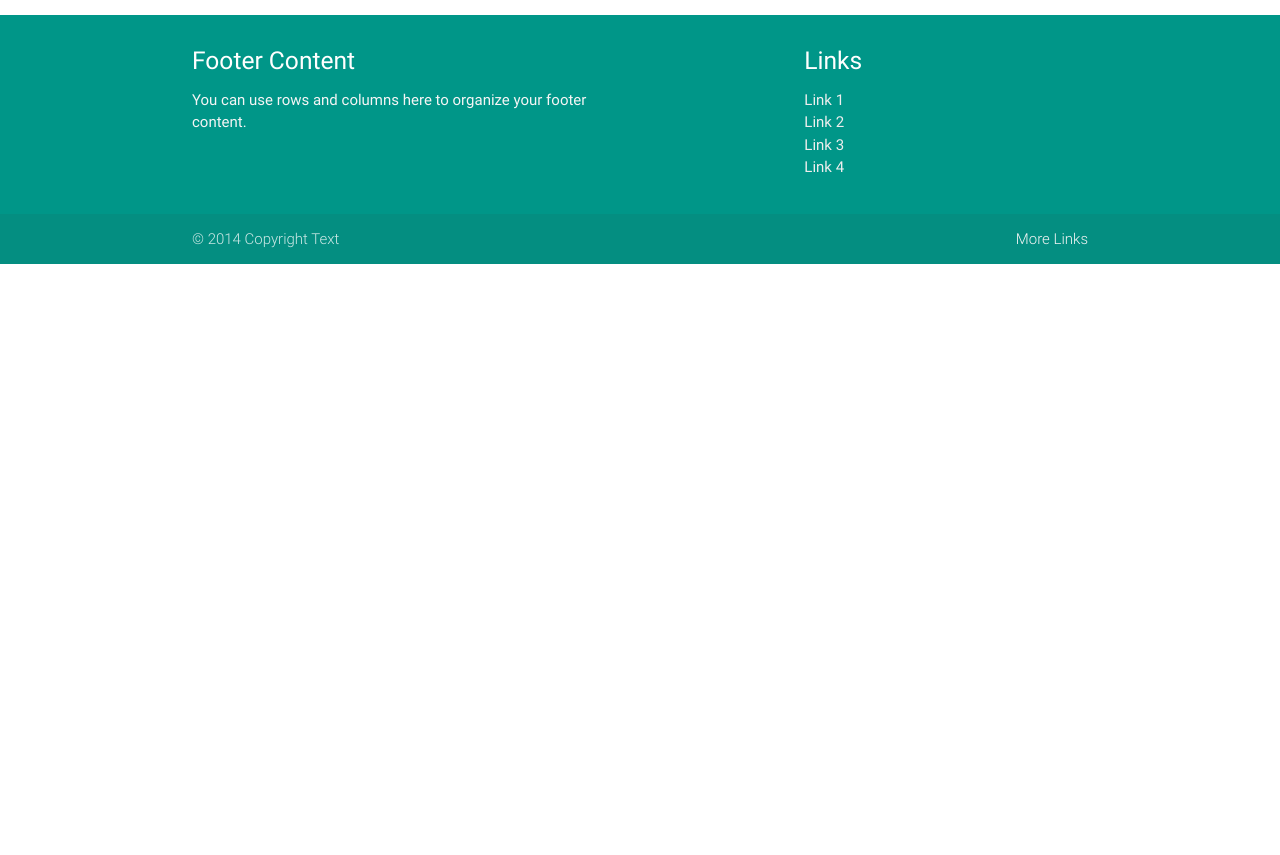
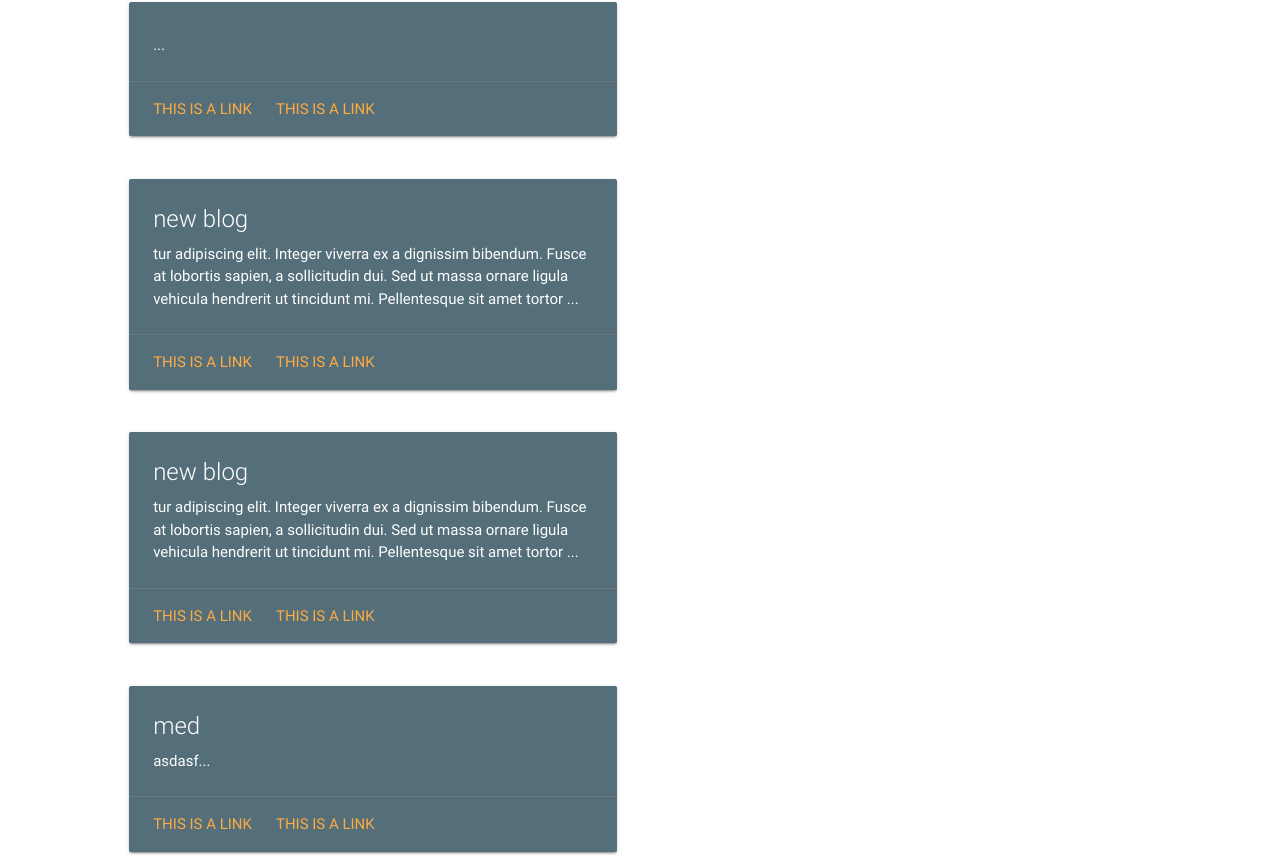
Before and after one commit to himanshu2408/Nagarro.BlogApp, an Angular app: page / in a window 1280 px wide. Shown: the part 1277-2132 px from the top of the page. Before the commit the page ends 1541 px from the top, so only its background shows below. Built offline with nearby package versions, Linux system fonts and the light colour scheme; data requests are answered from the project's data file.

Commit message:
fix in edit blog component

```diff
--- a/db.json
+++ b/db.json
@@ -31,6 +31,33 @@
       "authorId": 4,
       "categoryId": 4,
       "date": "12/09/17"
+    },
+    {
+      "id": 5
+    },
+    {
+      "title": "new blog",
+      "desc": "tur adipiscing elit. Integer viverra ex a dignissim bibendum. Fusce at lobortis sapien, a sollicitudin dui. Sed ut massa ornare ligula vehicula hendrerit ut tincidunt mi. Pellentesque sit amet tortor ullamcorper sem tincidunt porttitor a id lorem. Ut egestas tortor a enim bibendum, quis laoreet orcie turpis at, tincidunt venenatis risus. Nam vel cursus diam.<br><sectetur tempus mauris. Nam vestibulum interdum rhoncus. Morbi pretium auctor lacus, non iaculis arcu ullamcorper eu. Phasellus quis diam a libero facilisis rhoncus eget in nunc. Ut nibh tellus, suscipit at ex et, elementum feugiat risus. Nulla eget facilisis neque. Ut ligula velit, pellentesque eu viverra at, dictum ac lectus.",
+      "authorId": 1,
+      "categoryId": 2,
+      "date": "14/04/15",
+      "id": 6
+    },
+    {
+      "id": 7,
+      "title": "new blog",
+      "desc": "tur adipiscing elit. Integer viverra ex a dignissim bibendum. Fusce at lobortis sapien, a sollicitudin dui. Sed ut massa ornare ligula vehicula hendrerit ut tincidunt mi. Pellentesque sit amet tortor ullamcorper sem tincidunt porttitor a id lorem. Ut egestas tortor a enim bibendum, quis laoreet orcie turpis at, tincidunt venenatis risus. Nam vel cursus diam.<br><sectetur tempus mauris. Nam vestibulum interdum rhoncus. Morbi pretium auctor lacus, non iaculis arcu ullamcorper eu. Phasellus quis diam a libero facilisis rhoncus eget in nunc. Ut nibh tellus, suscipit at ex et, elementum feugiat risus. Nulla eget facilisis neque. Ut ligula velit, pellentesque eu viverra at, dictum ac lectus.",
+      "authorId": 1,
+      "categoryId": 2,
+      "date": "14/04/15"
+    },
+    {
+      "id": 8,
+      "title": "med",
+      "desc": "asdasf",
+      "authorId": "1",
+      "categoryId": null,
+      "date": null
     }
   ],
   "categories": [
@@ -55,23 +82,23 @@
       "name": "Management"
     }
   ],
-  "users":[
+  "users": [
     {
-      "id":1,
-      "username":"him",
-      "password":"123",
+      "id": 1,
+      "username": "him",
+      "password": "123",
       "favourites": []
     },
     {
-      "id":2,
-      "username":"admin",
-      "password":"admin",
+      "id": 2,
+      "username": "admin",
+      "password": "admin",
       "favourites": []
     },
     {
-      "id":3,
-      "username":"vishrut",
-      "password":"pagal",
+      "id": 3,
+      "username": "vishrut",
+      "password": "pagal",
       "favourites": []
     }
   ]
--- a/src/app/base/base.component.ts
+++ b/src/app/base/base.component.ts
@@ -15,14 +15,15 @@ export class BaseComponent implements OnInit {
   /*blogs: Object [];
   categories: Object [];
   selectedBlog = null;*/
-  constructor(protected blogService: BlogService) { }
-
-  ngOnInit() {
+  constructor(protected blogService: BlogService) {
     this.blogService.loadCategories()
       .subscribe((categories) => {
         this.blogService.categories = categories;
         console.log(this.blogService.categories);
       });
+  }
+
+  ngOnInit() {
     this.blogService.loadBlogs()
       .subscribe((blogs) => {
         this.blogService.blogs = blogs;
--- a/src/app/base/edit-blog/edit-blog.component.html
+++ b/src/app/base/edit-blog/edit-blog.component.html
@@ -10,41 +10,26 @@
   <form class="col s12">
     <div class="row">
       <div class="input-field col s12">
-        <input type="text" class="validate" #title placeholder="Blog title goes here">
+        <input type="text" class="validate" name="title" [(ngModel)]="blog.title" placeholder="Blog title goes here">
         <label>Blog Title</label>
       </div>
       <div class="input-field col s12">
-        <textarea class="materialize-textarea" #desc placeholder="Blog desc goes here"></textarea>
+        <textarea class="materialize-textarea" name="desc" [(ngModel)]="blog.desc" placeholder="Blog desc goes here"></textarea>
         <label>Blog Description</label>
       </div>
       <div class="input-field col s12">
-        <input type="text" class="validate" #author placeholder="Author name goes here">
+        <input type="text" class="validate" name="authorId" [(ngModel)]="blog.authorId" placeholder="Author name goes here">
         <label>Author Name</label>
       </div>
-      <div class="input-field col s6">
-      <select #category>
-        <option value="" disabled selected>Choose an option</option>
-        <option *ngFor="let category of categories" value="{{category.name}}">{{category.name}}</option>
-      </select>
-      <label>Category</label>
-    </div>
-      <div class="input-field col s6">
-        <select #rating>
+      <div class="input-field col s6" *ngIf="categories != null">
+        <select #category>
           <option value="" disabled selected>Choose an option</option>
-          <option *ngFor="let rating of ratings" value="{{rating}}">{{rating}}</option>
+          <option *ngFor="let category of categories" value="{{category.id}}">{{category.name}}</option>
         </select>
-        <label>Rating</label>
+        <label>Category</label>
       </div>
-      <!--<div class="col s12">
-        <div class="col s6">
-          Category: <a class='dropdown-button btn' href='#' data-activates='categories'>Category</a>
-        </div>
-        <div class="col s6">
-          Rating: <a class='dropdown-button btn' href='#' data-activates='ratings'>Rating</a>
-        </div>
-      </div>-->
       <div class="col s12">
-        <a class="waves-effect waves-light btn center">Save</a>
+        <a class="waves-effect waves-light btn center"(click)="save()">Save</a>
       </div>
     </div>
   </form>
--- a/src/app/base/edit-blog/edit-blog.component.ts
+++ b/src/app/base/edit-blog/edit-blog.component.ts
@@ -1,5 +1,14 @@
-import {Component, DoCheck, Input, OnInit, ViewChild} from '@angular/core';
+import {Component, DoCheck, Input, OnInit} from '@angular/core';
 import {BlogService} from '../../blog.service';
+
+interface Blog {
+  id: number;
+  title: string;
+  desc: string;
+  authorId: number;
+  categoryId: number;
+  date: string;
+}
 
 @Component({
   selector: 'app-edit-blog',
@@ -7,15 +16,16 @@ import {BlogService} from '../../blog.service';
   styleUrls: ['./edit-blog.component.css']
 })
 export class EditBlogComponent implements OnInit, DoCheck {
-  ratings: number[]= [1, 2, 3, 4, 5];
 
-  @Input() categories;
-  blog;
-  @ViewChild('title') title;
-  @ViewChild('desc') desc;
-  @ViewChild('author') author;
-  @ViewChild('category') category;
-  @ViewChild('rating') rating;
+  categories = null;
+  blog: Blog = {
+    id: null,
+    title: null,
+    desc: null,
+    authorId: null,
+    categoryId: null,
+    date: null
+  };
   constructor(private blogService: BlogService) {
   }
 
@@ -25,17 +35,14 @@ export class EditBlogComponent implements OnInit, DoCheck {
     });
   }
   ngDoCheck() {
-    //console.log(this.blog);
-    if (this.blog != null) {
-      this.title.nativeElement.value = this.blog.title;
-      this.desc.nativeElement.value = this.blog.desc;
-      this.author.nativeElement.value = this.blog.author;
-      this.rating.nativeElement.value = this.blog.rating;
-      console.log(this.rating.nativeElement.options);
-      /*this.rating.nativeElement.options.forEach((item, index) => {
-        console.log(item); // 9, 2, 5
-        console.log(index);
-      }); */
+    this.categories = this.blogService.categories;
+  }
+  save() {
+    if (this.blog.id == null) {
+      this.addBlog(this.blog);
     }
   }
+  addBlog(blog) {
+    this.blogService.addBlog(blog);
+  }
 }
--- a/src/app/blog.service.ts
+++ b/src/app/blog.service.ts
@@ -34,4 +34,11 @@ export class BlogService {
     this.selectedBlog = blog;
     this.select.emit(this.selectedBlog);
   }
+  addBlog(blog) {
+    return this.http.post(`${Base_URL}blogs`, blog, header)
+      .map(res => res.json())
+      .subscribe((newBlog) => {
+        this.blogs.push(newBlog);
+      });
+  }
 }
```
Also changed, not shown: src/app/user.service.ts (deleted, +0 -8 lines), 1 other file (tests, documents, lock files or other folders).
